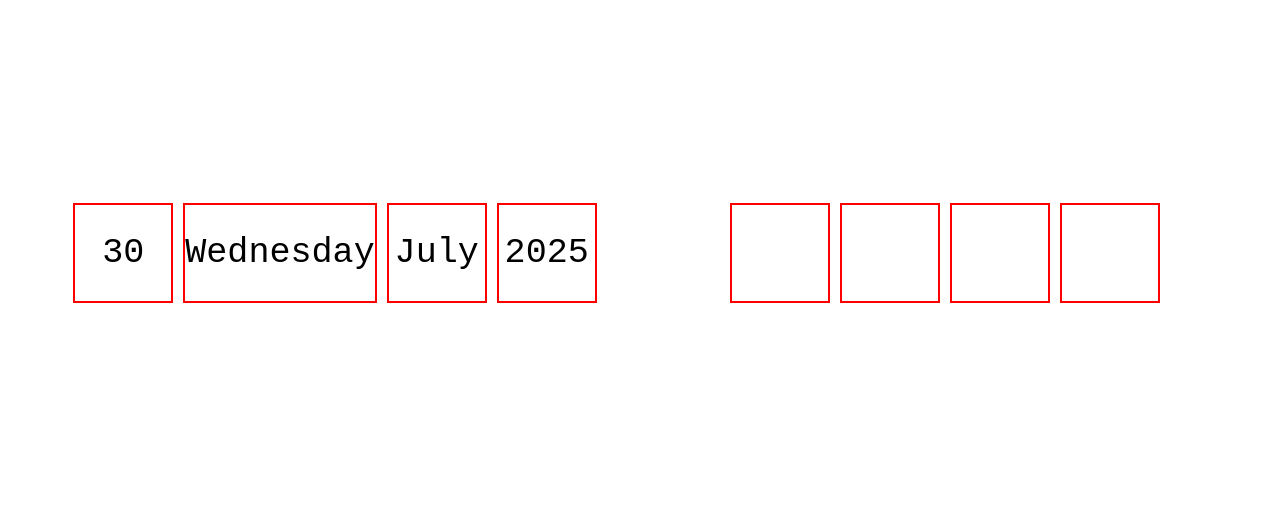
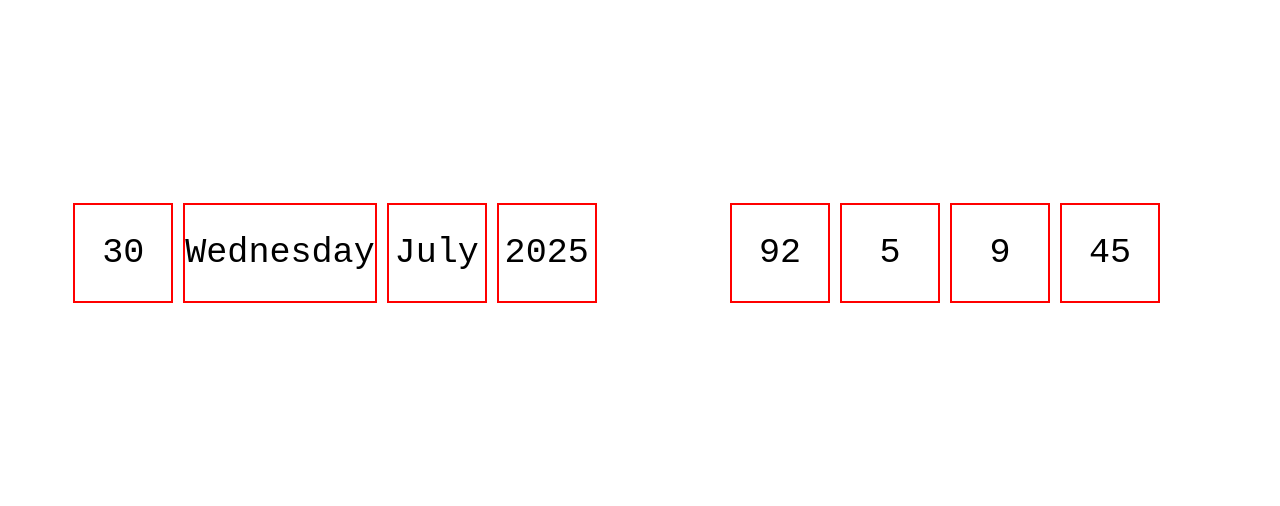
Before and after one commit to kamaljeet8130/front-end-learning, a plain HTML site: page countdown-timer/index.html in a window 1280 px wide. Shown: the part 147-653 px from the top of the page. Drawn offline with Linux system fonts and the light colour scheme.

Commit message:
added logic for calculating time difference

```diff
--- a/countdown-timer/index.html
+++ b/countdown-timer/index.html
@@ -20,10 +20,10 @@
     </div>
     <div class="future-time timer-counter">
         <div class="container">
-            <div class="day item"></div>
-            <div class="hours item"></div>
-            <div class="min item"></div>
-            <div class="sec item"></div>
+            <div class="remaining-day item"></div>
+            <div class="remaining-hours item"></div>
+            <div class="remaining-min item"></div>
+            <div class="remaining-sec item"></div>
         </div>
 
         <script src="script.js"></script>
--- a/countdown-timer/script.js
+++ b/countdown-timer/script.js
@@ -40,7 +40,32 @@ const randomYear =
   Math.floor(Math.random() * (maxYear - minYear + 1)) + minYear;
 randomYearContainer.textContent = randomYear;
 
-const date = new Date(randomYear, randomMonth, randomDate);
-const day = date.getDay();
+const futureDate = new Date(randomYear, randomMonth, randomDate);
+const day = futureDate.getDay();
 const randomDay = dayName[day];
 randomDayContainer.textContent = randomDay;
+
+const remainingDayContainer = document.querySelector('.remaining-day');
+const remainingHourContainer = document.querySelector('.remaining-hours');
+const remainingMinContainer = document.querySelector('.remaining-min');
+const remainingSecContainer = document.querySelector('.remaining-sec');
+
+function updateRemainingTime() {
+  const currentDate = new Date();
+  const diff = futureDate - currentDate;
+  if (diff <= 0) {
+    console.log('Time is up!!');
+  }
+  const totalSeconds = Math.floor(diff / 1000);
+  const seconds = totalSeconds % 60;
+  const minutes = Math.floor((totalSeconds % 3600) / 60);
+  const hours = Math.floor((totalSeconds % (3600 * 24)) / 3600);
+  const days = Math.floor(totalSeconds / (3600 * 24));
+
+  remainingDayContainer.textContent = days;
+  remainingHourContainer.textContent = hours;
+  remainingMinContainer.textContent = minutes;
+  remainingSecContainer.textContent = seconds;
+}
+
+setInterval(updateRemainingTime, 1000);
```
